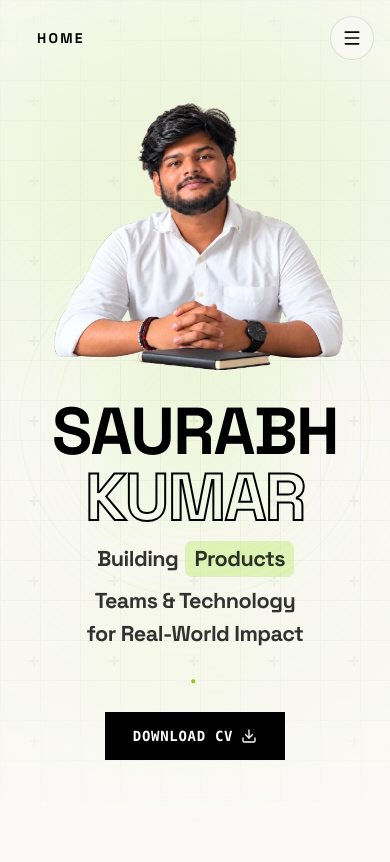
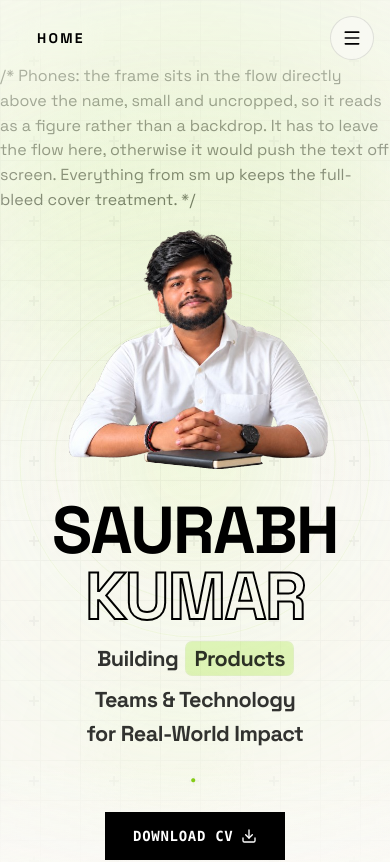
Before and after one commit to Saurabh445/Portolio-, a React (Vite) app: page / in a window 390 px wide. Shown: the top 862 px of the page. Built offline with nearby package versions, Linux system fonts and the light colour scheme.

Commit message:
final push for today

```diff
--- a/src/components/AboutSection.jsx
+++ b/src/components/AboutSection.jsx
@@ -145,10 +145,13 @@ const AboutSection = memo(function AboutSection() {
             whileInView={{ opacity: 1, x: 0 }}
             viewport={{ once: true }}
             transition={{ duration: 0.85, ease: [0.16, 1, 0.3, 1] }}
-            /* The photo is pulled up slightly so its top edge (minus the offset
-               border, which sits 10px above it) lines up with the cap height of
-               "Founder & CEO" instead of starting below it. */
-            className="lg:sticky lg:top-28 lg:-mt-6"
+            /* No sticky/offset here on purpose. The grid is `items-start`, so both
+               columns already share a top edge and the photo's frame lines up with
+               "Founder & CEO" for free. `lg:sticky lg:top-28` was what pushed the
+               photo 112px down: the photo column (550px) is taller than the copy
+               column (454px), so sticky had zero travel room and never engaged —
+               it only clamped the frame 112px below the navbar. Dropping it (and
+               the negative margin that had no effect) restores the flush alignment. */
           >
             {/* Profile image with decorative offset border */}
             <div className="relative">
--- a/src/components/HeroSection.jsx
+++ b/src/components/HeroSection.jsx
@@ -4,29 +4,25 @@ import { Terminal, Code2, Database, Cpu, Download } from 'lucide-react';
 import { asset } from '../utils/assets';
 
 // === DECORATIVE ORBITING ELEMENTS (Left & Right) ===
-const OrbitingDecoration = ({ icon: Icon, delay, className, isRevealed, enableAmbientMotion }) => (
+// The entrance and the idle float are two animations on one element, so they
+// are combined into a single `animation` list rather than competing over
+// `transform`.
+const OrbitingDecoration = ({ icon: Icon, delay, className, isRevealed, enableAmbientMotion }) => {
+  const entrance = `hero-chip 0.9s ${delay}s cubic-bezier(0.22, 1, 0.36, 1) both`;
+
+  return (
   <Gsap.div
-    initial={false}
-    animate={
-      isRevealed
-        ? { opacity: 1, y: 0, scale: 1 }
-        : { opacity: 0, y: 12, scale: 0.9 }
-    }
-    transition={{
-      opacity: { duration: 0.65, delay, ease: [0.22, 1, 0.36, 1] },
-      y: { duration: 0.65, delay, ease: [0.22, 1, 0.36, 1] },
-      scale: { duration: 0.65, delay, ease: [0.22, 1, 0.36, 1] },
-    }}
     className={`absolute flex items-center justify-center w-10 h-10 sm:w-12 sm:h-12 rounded-full border border-lime-500/20 bg-white/60 backdrop-blur-lg shadow-[0_10px_30px_rgba(132,204,22,0.12)] ${className}`}
     style={enableAmbientMotion && isRevealed ? {
-      animation: `hero-float 5.8s ${delay + 0.35}s ease-in-out infinite`,
+      animation: `${entrance}, hero-float 5.8s ${delay + 0.9}s ease-in-out infinite`,
       willChange: 'transform',
-    } : undefined}
+    } : { animation: entrance }}
   >
     <div className="absolute inset-0 rounded-full bg-gradient-to-br from-lime-300/25 to-transparent" />
     <Icon size={18} className="relative text-black/65" />
   </Gsap.div>
-);
+  );
+};
 
 // === MAIN COMPONENT ===
 const HeroSection = memo(function HeroSection({ isRevealed = true }) {
@@ -85,11 +81,9 @@ const HeroSection = memo(function HeroSection({ isRevealed = true }) {
     >
       {/* ── BACKGROUND ENGINEERING Grid & Dynamic Glow ── */}
       <Gsap.div
-        initial={false}
-        animate={isRevealed ? { opacity: 1 } : { opacity: 0 }}
-        transition={{ duration: 0.8, ease: [0.22, 1, 0.36, 1] }}
         style={enableParallax ? { y: bgY } : undefined}
-        className="absolute inset-0 z-0 pointer-events-none overflow-hidden flex items-center justify-center"
+        className="hero-enter hero-enter-fade absolute inset-0 z-0 pointer-events-none overflow-hidden flex items-center justify-center"
+        style={{ y: enableParallax ? bgY : undefined, '--enter-delay': '0s' }}
       >
 
         <div className="absolute inset-0 bg-[radial-gradient(circle_at_50%_0%,rgba(163,230,53,0.12),transparent_48%),linear-gradient(to_bottom,rgba(163,230,53,0.04),transparent_48%)]" />
@@ -176,15 +170,13 @@ const HeroSection = memo(function HeroSection({ isRevealed = true }) {
           Below sm the landscape frame is cropped so hard on a narrow phone that the
           subject is lost, so a near-square phone-specific frame (1277x1232) is
           swapped in and shown whole above the name instead of as a backdrop. */}
+      /* Phones: the frame sits in the flow directly above the name, small and
+         uncropped, so it reads as a figure rather than a backdrop. It has to
+         leave the flow here, otherwise it would push the text off screen.
+         Everything from sm up keeps the full-bleed cover treatment. */
       <Gsap.div
-        initial={false}
-        animate={isRevealed ? { opacity: 1 } : { opacity: 0 }}
-        transition={{ duration: 1, delay: 0.25, ease: [0.22, 1, 0.36, 1] }}
-        /* Phones: the frame sits in the flow directly above the name, small and
-           uncropped, so it reads as a figure rather than a backdrop. It has to
-           leave the flow here, otherwise it would push the text off screen.
-           Everything from sm up keeps the full-bleed cover treatment. */
-        className="pointer-events-none max-sm:relative max-sm:inset-auto max-sm:z-0 max-sm:w-full max-sm:flex-none absolute inset-0 z-[1] overflow-hidden"
+        className="pointer-events-none max-sm:relative max-sm:inset-auto max-sm:z-0 max-sm:w-full max-sm:flex-none hero-enter hero-enter-settle absolute inset-0 z-[1] overflow-hidden"
+          style={{ '--enter-delay': '0.12s' }}
       >
         <Gsap.div
           style={enableParallax ? { y: portraitY } : undefined}
@@ -197,18 +189,26 @@ const HeroSection = memo(function HeroSection({ isRevealed = true }) {
             <source
               media="(max-width: 639px)"
               srcSet={asset('/center-top-image-only-smartphone.png')}
+              width="509"
+              height="491"
             />
             <img
               src={asset('/portrait.png')}
               alt="Saurabh Kumar"
+              /* Intrinsic size of the fallback source. The phone <source> below
+                 is 509x491 and is media-preloaded, so the correct aspect ratio
+                 is already in cache when the img paints. */
               width={1671}
               height={941}
               loading="eager"
               decoding="async"
               draggable={false}
-              /* Phone: full frame, no crop, capped height, centred. sm and up:
-                 the cover treatment that fills the header. */
-              className="block max-sm:h-auto max-sm:max-h-[42svh] max-sm:w-auto max-sm:max-w-[min(76vw,30rem)] max-sm:object-contain max-sm:mx-auto max-sm:scale-100 h-full w-full object-cover object-[center_62%] scale-[1.08] select-none"
+              /* Phone: the frame is now a pre-cut 509x491 RGBA figure, so it is shown
+                 whole — no cover, no crop. Capped by height as well as width so
+                 a tall phone does not push the name off screen. sm and up:
+                 the cover treatment that fills the header, focal point kept low
+                 so the bottom of the frame stays in view. */
+              className="block max-sm:h-auto max-sm:max-h-[34svh] max-sm:w-auto max-sm:max-w-[min(68vw,26rem)] max-sm:object-contain max-sm:mx-auto max-sm:scale-100 h-full w-full object-cover object-[center_78%] scale-[1.08] select-none"
             />
           </picture>
         </Gsap.div>
@@ -223,20 +223,12 @@ const HeroSection = memo(function HeroSection({ isRevealed = true }) {
         style={enableParallax ? { y: contentY } : undefined}
         className="hero-split relative z-10 w-full max-w-[1200px] px-5 sm:px-6 md:px-12 flex flex-col items-center text-center mt-8"
       >
-        {/* Iris reveal + entrance wrapper */}
-        <Gsap.div
-          initial={false}
-          animate={isRevealed
-            ? { opacity: 1, y: 0, filter: 'blur(0px)', clipPath: 'circle(150% at 50% 100%)' }
-            : { opacity: 0, y: 14, filter: 'blur(3px)', clipPath: 'circle(0% at 50% 100%)' }
-          }
-          transition={{
-            clipPath: { duration: 1.25, ease: [0.2, 0.95, 0.3, 1] },
-            opacity: { duration: 0.6, delay: 0.15, ease: [0.22, 1, 0.36, 1] },
-            y: { duration: 1.0, delay: 0.08, ease: [0.22, 1, 0.36, 1] },
-            filter: { duration: 0.8, delay: 0.1 },
-          }}
-          className="w-full flex flex-col items-center hero-left"
+        {/* Entrance wrapper. The lift lives on this inner element rather than
+            .hero-split itself, because the outer wrapper's scroll parallax
+            already owns `transform` and the two would overwrite each other. */}
+        <div
+          className="hero-enter w-full flex flex-col items-center hero-left"
+          style={{ '--enter-delay': '0.3s' }}
         >
 
         {/* 2. Massive Clear Typography */}
@@ -248,27 +240,23 @@ const HeroSection = memo(function HeroSection({ isRevealed = true }) {
           <OrbitingDecoration icon={Code2} delay={0.15} className="left-0 sm:left-2 lg:left-16 top-2 max-sm:hidden 2xl:hidden" isRevealed={isRevealed} enableAmbientMotion={enableAmbientMotion} />
           <OrbitingDecoration icon={Terminal} delay={0.45} className="left-6 sm:left-12 lg:left-28 bottom-8 hidden sm:flex 2xl:hidden" isRevealed={isRevealed} enableAmbientMotion={enableAmbientMotion} />
 
-          <Gsap.h1
-            initial={false}
-            animate={isRevealed ? { opacity: 1, y: 0 } : { opacity: 0, y: 28 }}
-            transition={{ duration: 0.75, delay: 0.15, ease: [0.22, 1, 0.36, 1] }}
+          <h1
             /* Below sm the 4.25rem floor made "SAURABH" wider than a 320px
                viewport, so the word overflowed the screen. The phone size is
                viewport-relative and only applies under sm — from sm up the
                original clamp (and therefore the desktop lockup) is unchanged. */
-            className="text-[clamp(2.5rem,17vw,9rem)] sm:text-[clamp(4.25rem,14vw,9rem)] font-black uppercase tracking-tight text-black leading-[0.88]"
+            className="hero-enter text-[clamp(2.5rem,17vw,9rem)] sm:text-[clamp(4.25rem,14vw,9rem)] font-black uppercase tracking-tight text-black leading-[0.88]"
+            style={{ '--enter-delay': '0.38s' }}
           >
             SAURABH
-          </Gsap.h1>
+          </h1>
 
-          <Gsap.h1
-            initial={false}
-            animate={isRevealed ? { opacity: 1, y: 0 } : { opacity: 0, y: 28 }}
-            transition={{ duration: 0.75, delay: 0.25, ease: [0.22, 1, 0.36, 1] }}
-            className="text-[clamp(2.5rem,17vw,9rem)] sm:text-[clamp(4.25rem,14vw,9rem)] font-black uppercase tracking-tight text-transparent leading-[0.88] mt-2 sm:mt-0 font-outline-fallback"
+          <h1
+            className="hero-enter text-[clamp(2.5rem,17vw,9rem)] sm:text-[clamp(4.25rem,14vw,9rem)] font-black uppercase tracking-tight text-transparent leading-[0.88] mt-2 sm:mt-0 font-outline-fallback"
+            style={{ '--enter-delay': '0.5s' }}
           >
             KUMAR
-          </Gsap.h1>
+          </h1>
 
           {/* Right Decoration — hidden at 2xl+, where the portrait takes this column,
               and below sm, where the name fills the width */}
@@ -277,23 +265,19 @@ const HeroSection = memo(function HeroSection({ isRevealed = true }) {
         </div>
 
         {/* 3. Clean Slogan with Green Accent */}
-        <Gsap.div
-          initial={false}
-          animate={isRevealed ? { opacity: 1, y: 0 } : { opacity: 0, y: 20 }}
-          transition={{ delay: 0.38, duration: 0.75, ease: [0.22, 1, 0.36, 1] }}
-          className="flex flex-col items-center gap-2 mt-0 hero-left"
+        <div
+          className="hero-enter flex flex-col items-center gap-2 mt-0 hero-left"
+          style={{ '--enter-delay': '0.66s' }}
         >
           <h2 className="text-[clamp(1.35rem,4.2vw,2.25rem)] font-bold text-black/80 tracking-tight flex items-center justify-center flex-wrap gap-2 px-2 hero-left">
             Building <span className="bg-lime-400/30 px-2 rounded-md ring-1 ring-lime-500/20">Products</span> Teams &amp; Technology for Real-World Impact<span className="text-lime-500 font-extrabold -ml-1">.</span>
           </h2>
-        </Gsap.div>
+        </div>
 
         {/* 4. CTA Buttons */}
-        <Gsap.div
-          initial={false}
-          animate={isRevealed ? { opacity: 1, y: 0 } : { opacity: 0, y: 15 }}
-          transition={{ delay: 0.5, duration: 0.75, ease: [0.22, 1, 0.36, 1] }}
-          className="flex flex-wrap items-center justify-center gap-4 mt-5 hero-left"
+        <div
+          className="hero-enter flex flex-wrap items-center justify-center gap-4 mt-5 hero-left"
+          style={{ '--enter-delay': '0.8s' }}
         >
           <a
             href={asset('/Saurabh_Kumar_Resume.pdf')}
@@ -302,11 +286,8 @@ const HeroSection = memo(function HeroSection({ isRevealed = true }) {
           >
             Download CV <Download size={16} className="group-hover:translate-y-0.5 transition-transform" />
           </a>
-        </Gsap.div>
-
-
-
-        </Gsap.div>
+        </div>
+      </div>
 
       </Gsap.div>
     </header>
--- a/src/index.css
+++ b/src/index.css
@@ -290,6 +290,96 @@ html.lenis body {
 }
 
 /* ============================================
+   Hero: page-load entrance
+   ============================================
+   There is no preloader overlay any more, so the landing page reveals itself:
+   every layer fades and settles in one slow, staggered sequence over roughly
+   1.8s.
+
+   These are CSS keyframes rather than the GSAP wrapper on purpose. The wrapper
+   applies its `initial` state in an effect, which lands a frame after first
+   paint and flashes the content before hiding it again. CSS runs from the very
+   first painted frame, and the global `prefers-reduced-motion` block already
+   collapses these to 0.01ms. */
+
+@keyframes hero-fade {
+  from {
+    opacity: 0;
+  }
+
+  to {
+    opacity: 1;
+  }
+}
+
+@keyframes hero-rise {
+  from {
+    opacity: 0;
+    transform: translate3d(0, 26px, 0);
+  }
+
+  to {
+    opacity: 1;
+    transform: translate3d(0, 0, 0);
+  }
+}
+
+/* The portrait settles from a slightly tighter frame, like a lens easing back
+   into place. Its own parallax transform is written to a different element
+   (the inner wrapper), so the two never fight over `transform`. */
+@keyframes hero-settle {
+  from {
+    opacity: 0;
+    transform: scale(1.05);
+  }
+
+  to {
+    opacity: 1;
+    transform: scale(1);
+  }
+}
+
+@keyframes hero-chip {
+  from {
+    opacity: 0;
+    transform: scale(0.86);
+  }
+
+  to {
+    opacity: 1;
+    transform: scale(1);
+  }
+}
+
+/* The base class carries the rise itself, so an element only needs
+   `hero-enter` plus a --enter-delay to take part in the sequence. The
+   modifier classes below swap it for a different treatment. */
+.hero-enter {
+  animation-name: hero-rise;
+  animation-duration: 1.1s;
+  animation-timing-function: cubic-bezier(0.22, 1, 0.36, 1);
+  animation-fill-mode: both;
+  animation-delay: var(--enter-delay, 0s);
+  will-change: transform, opacity;
+}
+
+.hero-enter-fade {
+  animation-name: hero-fade;
+  animation-duration: 1.4s;
+}
+
+.hero-enter-settle {
+  animation-name: hero-settle;
+  animation-duration: 1.8s;
+  animation-timing-function: cubic-bezier(0.16, 1, 0.3, 1);
+}
+
+.hero-enter-chip {
+  animation-name: hero-chip;
+  animation-duration: 0.9s;
+}
+
+/* ============================================
    Hero: left-aligned text over the full-bleed portrait
    ============================================ */
 /* Below 1536px the text stays centred. At 2xl+ it moves to the left edge so it
```
